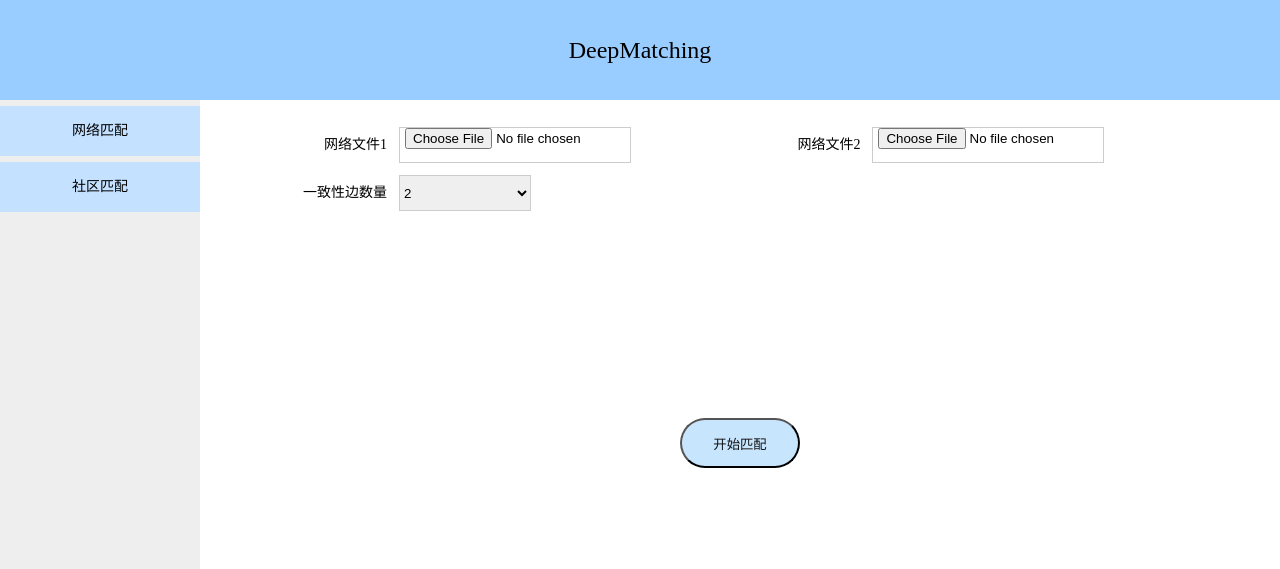
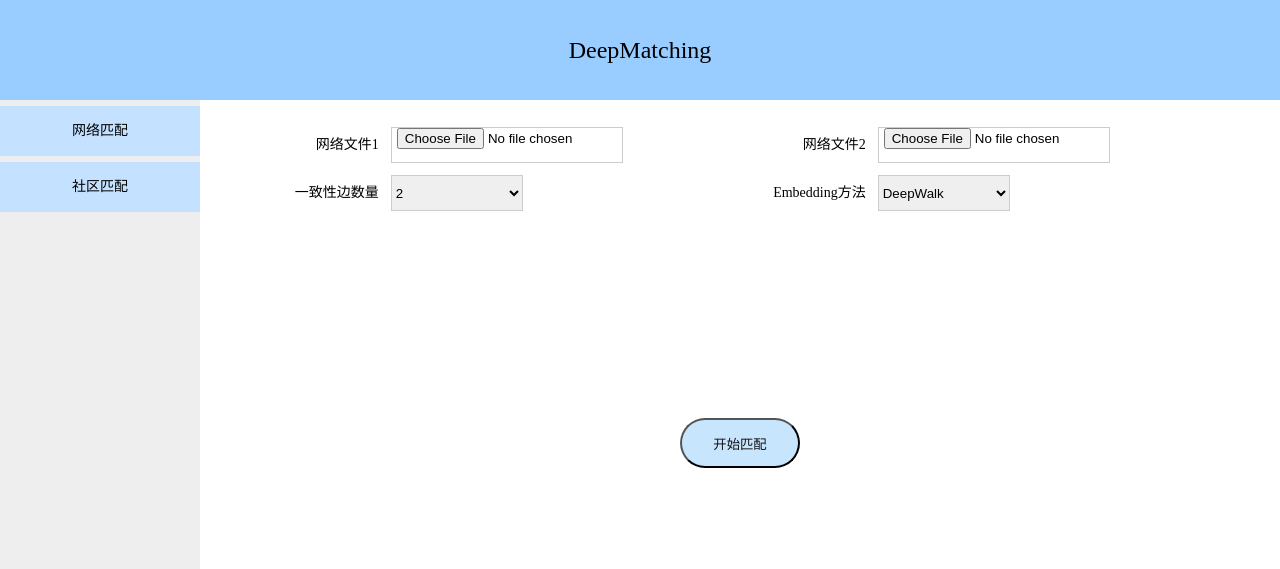
Before and after one commit to xiaoyangzai/mywebsite, a Django app: page /deepmatching/graph_matching/ in a window 1280 px wide. Shown: the top 569 px of the page. Run offline with Django 3.2, Linux system fonts and the light colour scheme; parts of the project's set-up code (start-up, migrations or seed data) failed here and were passed over.

Commit message:
增加编码embedding方式选择

```diff
--- a/deepmatching/templates/deepmatching/graph_matching.html
+++ b/deepmatching/templates/deepmatching/graph_matching.html
@@ -47,7 +47,13 @@
 						<option value =5>5</option>
 					</select>
 				</td>
-				<td style="text-align: right;"></td>
+				<td style="text-align: right;">Embedding方法</td>
+				<td>
+					<select name="embedding">
+						<option value ="DeepWalk">DeepWalk</option>
+						<option value ="Node2Vec">Node2Vec</option>
+					</select>
+				</td>
 				<td></td>
 			</tr>
 		</table>
--- a/deepmatching/views.py
+++ b/deepmatching/views.py
@@ -33,8 +33,12 @@
     ch = request.POST.get("ch")
     ch = int(ch.encode("utf-8"))
     print "ch = %d"%ch
-    matched_ms,z_score,ec = dm.deepmatching_for_samll_scale(g1,g2,ch)
-    return render(request,'deepmatching/graph_matching_post.html',{'end': end,'nodes1':nodes1,'edges1':edges1,'nodes2':nodes2,'edges2':edges2,'back':back,"edges3":matched_ms,"z_score":z_score,"ch":ch})
+
+    embedding = request.POST.get("embedding")
+    embedding = str(embedding.encode("utf-8"))
+    print "embedding = %s"%embedding
+    matched_ms,z_score,ec = dm.deepmatching_for_samll_scale(g1,g2,ch,embedding)
+    return render(request,'deepmatching/graph_matching_post.html',{'end': end,'nodes1':nodes1,'edges1':edges1,'nodes2':nodes2,'edges2':edges2,'back':back,"edges3":matched_ms,"z_score":z_score,"ch":ch,"embedding":embedding})
 
 def post_community_matching(request):
     back = request.META.get('HTTP_REFERER')
@@ -43,16 +47,26 @@
     filecontext2 = ""
     for chunk in ret.chunks():
             filecontext1 += chunk
-    nodes1,edges1 = dm.load_graph_from_edges_string(filecontext1)
+    nodes1,edges1,g1 = dm.load_graph_from_edges_string(filecontext1)
     ret = request.FILES.get('filename2')
     for chunk in ret.chunks():
             filecontext2 += chunk
-    nodes2,edges2 = dm.load_graph_from_edges_string(filecontext2)
+    nodes2,edges2,g2 = dm.load_graph_from_edges_string(filecontext2)
     end = len(nodes1)
-    edges3 = [(0,34),(1,25),(3,20)]
-    z_score = request.POST.get("zscore")
+    ch = request.POST.get("ch")
+    ch = int(ch.encode("utf-8"))
+    print "ch = %d"%ch
+
+    embedding = request.POST.get("embedding")
+    embedding = str(embedding.encode("utf-8"))
+    print "embedding = %s"%embedding
+
     comm_limit_down = request.POST.get("comm_limit_down")
+    comm_limit_down = int(comm_limit_down.encode("utf-8"))
     comm_limit_up = request.POST.get("comm_limit_up")
-    print "z_score = ",z_score
-    return render(request,'deepmatching/community_matching_post.html',{'end': end,'nodes1':nodes1,'edges1':edges1,'nodes2':nodes2,'edges2':edges2,'back':back,"edges3":edges3})
-#return HttpResponse("zsocre: " + str(z_score) + "community szie :" + str(comm_limit_down) +"-" +str(comm_limit_up))
+    comm_limit_up = int(comm_limit_up.encode("utf-8"))
+
+    print "community size: %d-%d"%(comm_limit_down,comm_limit_up)
+
+    matched_ms,z_score,ec = dm.deepmatching_for_samll_scale(g1,g2,ch,embedding)
+    return render(request,'deepmatching/graph_matching_post.html',{'end': end,'nodes1':nodes1,'edges1':edges1,'nodes2':nodes2,'edges2':edges2,'back':back,"edges3":matched_ms,"z_score":z_score,"ch":ch,"embedding":embedding})
```
Also changed, not shown: deepmatching/deepMatching_framework/deepMatching_framework.py (+7 -7 lines), deepmatching/templates/deepmatching/community_matching.html (+7 -1 lines), 1 other file.
